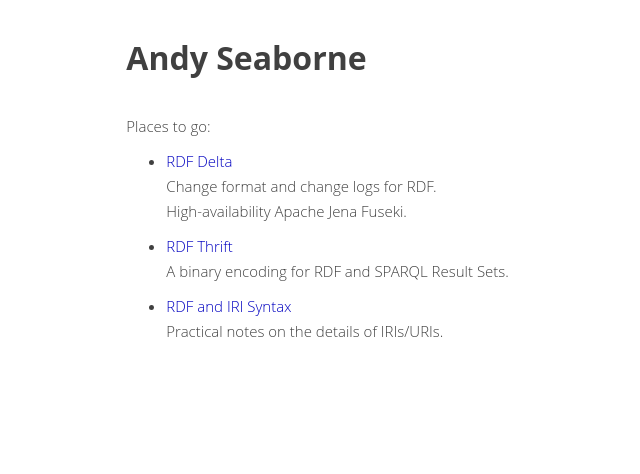
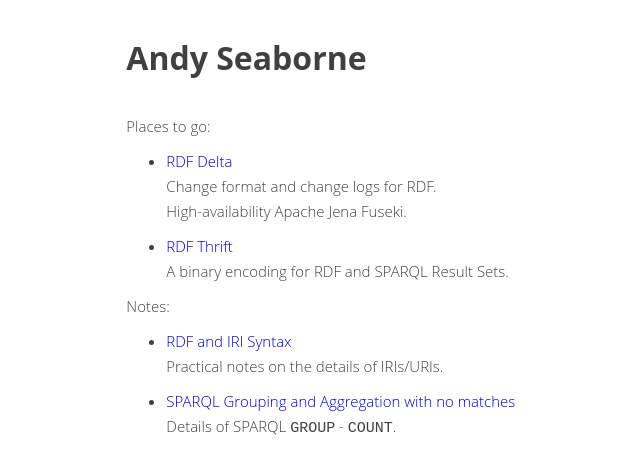
Before and after one commit to afs/afs.github.io, a Jekyll site: the page built from index.md, in a window 1280 px wide. Shown: the top 474 px of the page, without its empty margins (102-742 px from the left). Built offline with Jekyll 4.4.1, drawn with Linux system fonts in a browser that asks for light colours; some web fonts are replaced.

Commit message:
Notes section

```diff
--- a/index.md
+++ b/index.md
@@ -12,5 +12,11 @@
 * [RDF Thrift](/rdf-thrift/)<br/>
   A binary encoding for RDF and SPARQL Result Sets.
 
+Notes:
+
 * [RDF and IRI Syntax](rdf-iri-syntax.html)<br/>
   Practical notes on the details of IRIs/URIs.
+
+* [SPARQL Grouping and Aggregation with no
+  matches](https://afs.github.io/sparql-agg-group-empty)<br/>
+  Details of SPARQL <tt>GROUP</tt> - <tt>COUNT</tt>.
```
